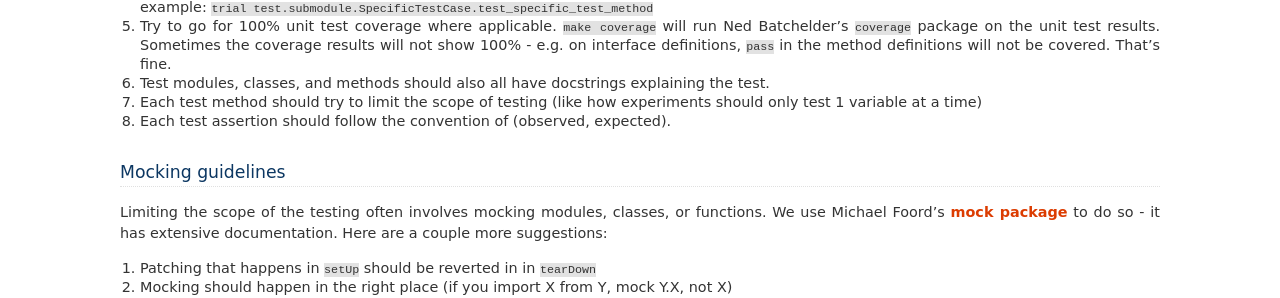
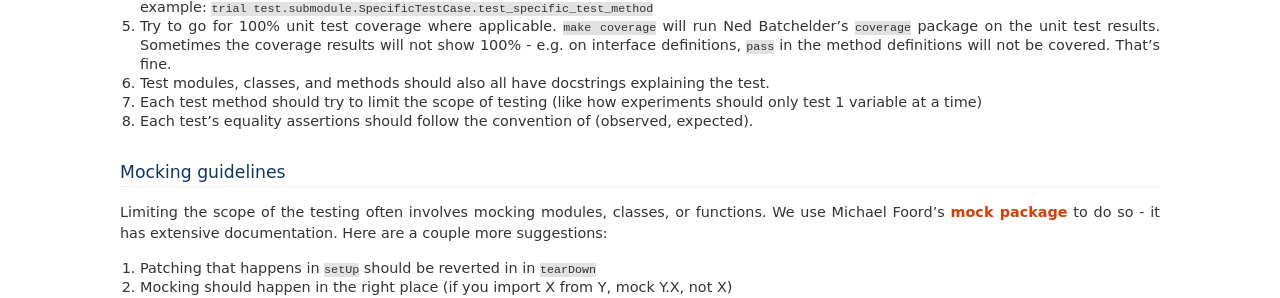
Before and after one commit to rackerlabs/otter, a Sphinx documentation site: the page built from doc/standards.rst, in a window 1280 px wide and 900 px high, scrolled down 2284 px. Shown: the part 147-445 px from the top of the window. Built offline with Sphinx 7.4.7, drawn with Linux system fonts in a browser that asks for light colours; pages that are not in the unit, such as notebooks, are missing from menus.

Commit message:
Fix small wording nitpick

```diff
--- a/doc/standards.rst
+++ b/doc/standards.rst
@@ -150,7 +150,7 @@ General test guidelines
 #. Test modules, classes, and methods should also all have docstrings explaining the test.
 #. Each test method should try to limit the scope of testing (like how experiments should only test 1
    variable at a time)
-#. Each test assertion should follow the convention of (observed, expected).
+#. Each test's equality assertions should follow the convention of (observed, expected).
 
 ------------------
 Mocking guidelines
```
